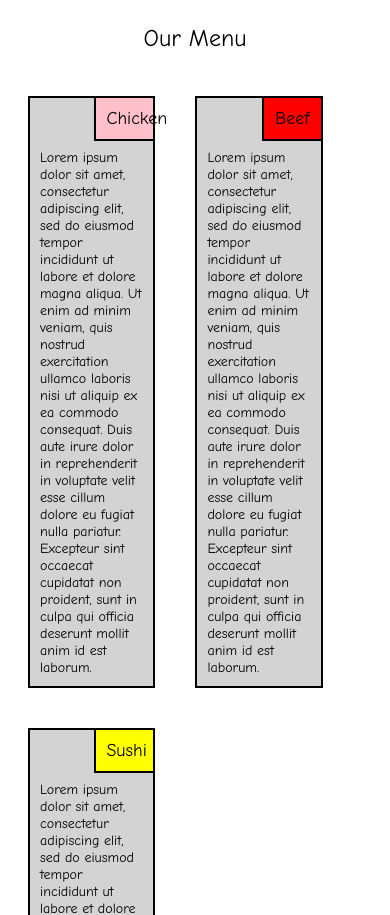
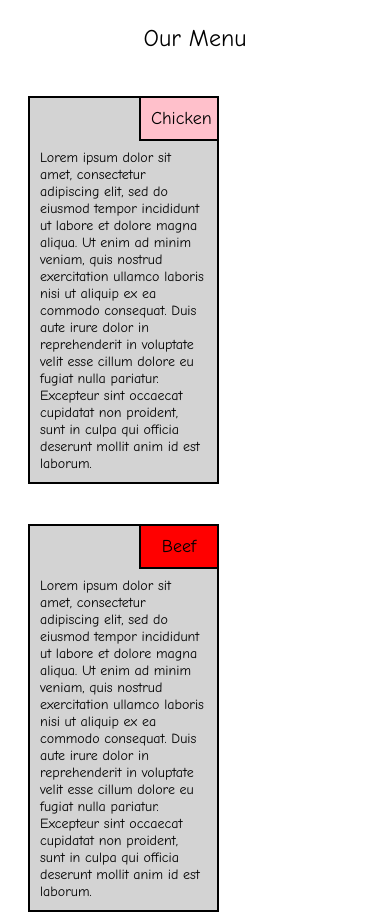
Before and after one commit to HerculesH/coursera-test, a plain HTML site: page index.html in a window 390 px wide. Shown: the top 915 px of the page. Drawn offline with Linux system fonts and the light colour scheme.

Commit message:
Update file.css

```diff
--- a/css/file.css
+++ b/css/file.css
@@ -1,3 +1,24 @@
+@media screen and (max-width:767px) {
+.box1 {
+  float: left;
+  background-color: lightgrey;
+  width: 100%;
+  border: 2px solid black;
+  padding: 0px;
+  margin: 20px;
+}
+}
+@media screen and (max-width:991px), screen and (min-width:768px) {
+.box1 {
+  float: left;
+  background-color: lightgrey;
+  width: 50%;
+  border: 2px solid black;
+  padding: 0px;
+  margin: 20px;
+}
+}
+@media screen and (min-width:992px) {
 .box1 {
   float: left;
   background-color: lightgrey;
@@ -5,6 +26,7 @@
   border: 2px solid black;
   padding: 0px;
   margin: 20px;
+}
 }
 .box1Body {
   float: left;
```
